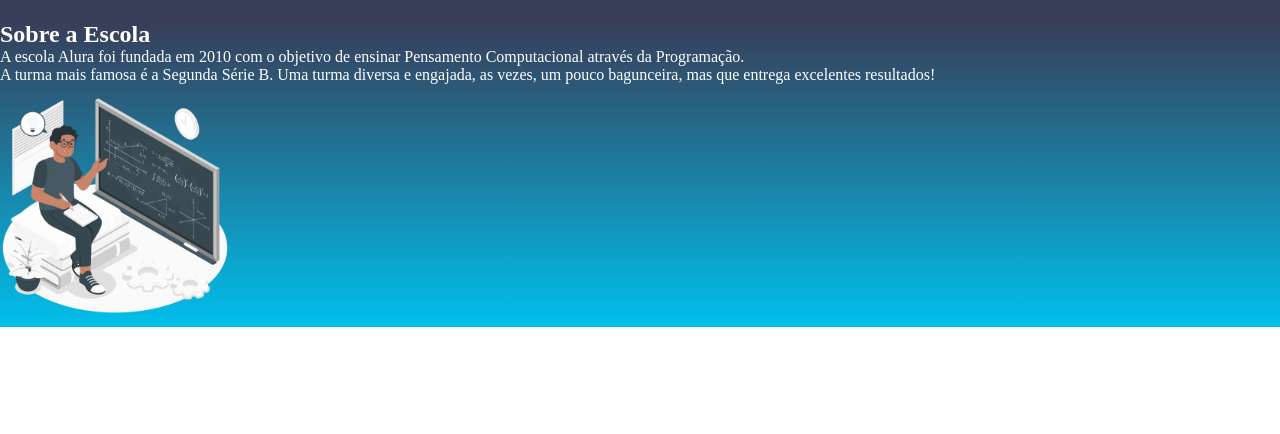
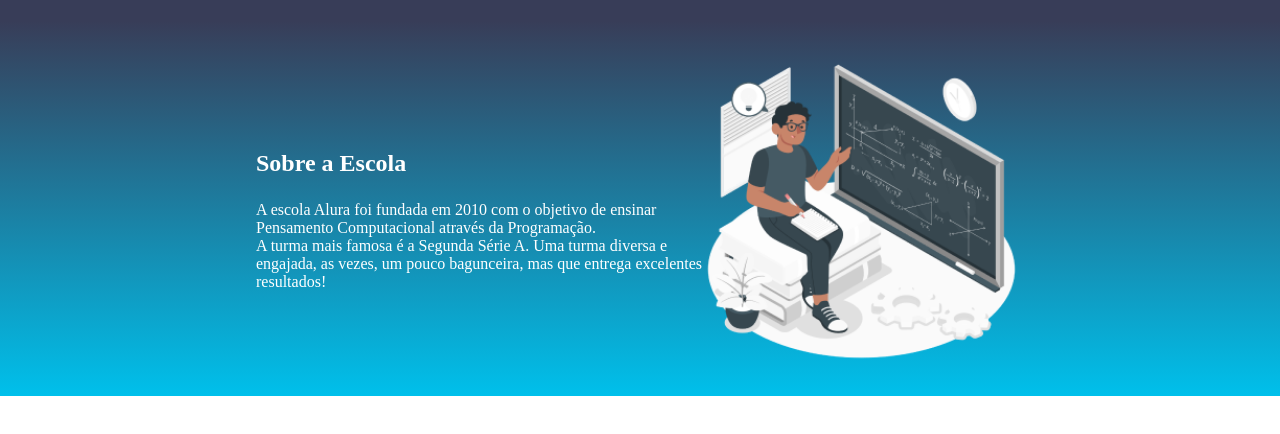
Before and after one commit to lauraferreira123/AluraPlus, a plain HTML site: page index.html in a window 1280 px wide. Shown: the part 150-584 px from the top of the page. Drawn offline with Linux system fonts and the light colour scheme.

Commit message:
Add files via upload

```diff
--- a/index.html
+++ b/index.html
@@ -14,12 +14,11 @@
     </ul>
 </header>
 <section class="escola">
-    <div clss="escola-conteudo">
-      <h2 class="escola-titulo">Sobre a Escola</h2>
-        <p class="escola-texto um">A escola Alura foi fundada em 2010 com o objetivo de ensinar Pensamento Computacional através da Programação.</p>
-        <p class="escola-texto dois">A turma mais famosa é a Segunda Série B. Uma turma diversa e engajada, as vezes, um pouco bagunceira, mas que entrega excelentes resultados!</p>
-<div>
-    </p>
-    <img class="escola-imagem" src="./img/img2.png" alt="Professor no quadro"
+    <div class="escola-conteudo">
+        <h2 class="escola-titulo">Sobre a Escola</h2>
+        <p class="escola-texto-um">A escola Alura foi fundada em 2010 com o objetivo de ensinar Pensamento Computacional através da Programação.</p>
+        <p class="escola-texto-dois">A turma mais famosa é a Segunda Série A. Uma turma diversa e engajada, as vezes, um pouco bagunceira, mas que entrega excelentes resultados!</p>
+    </div>
+    <img class="escola-imagem" src="./img/img2.png" alt="Professor no quadro">
 </section>
 </html>
--- a/style.css
+++ b/style.css
@@ -22,10 +22,16 @@
     width: 25%;
 }
 .escola{
-    background-image: linear-gradient(#383d58, #00C0EB);
+    background-image: linear-gradient(#383D58,#00C0EB);
     color: white;
     display: flex;
+    justify-content:center;
+    align-items:center;
+    padding: 24px 0;
 }
 .escola-conteudo{
     width: 35%;
 }
+.escola-titulo{
+    padding: 24px 0;
+}
```
